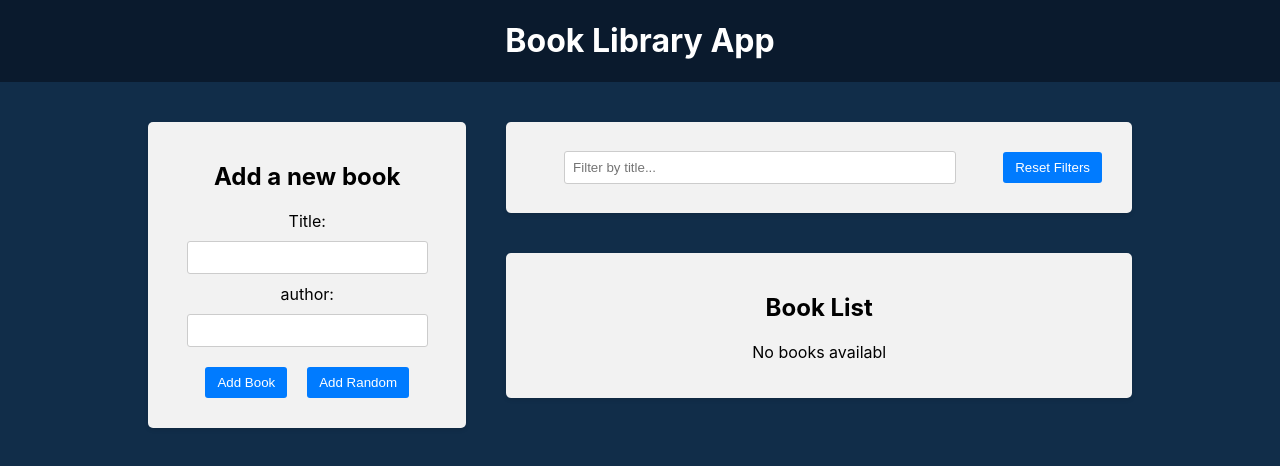
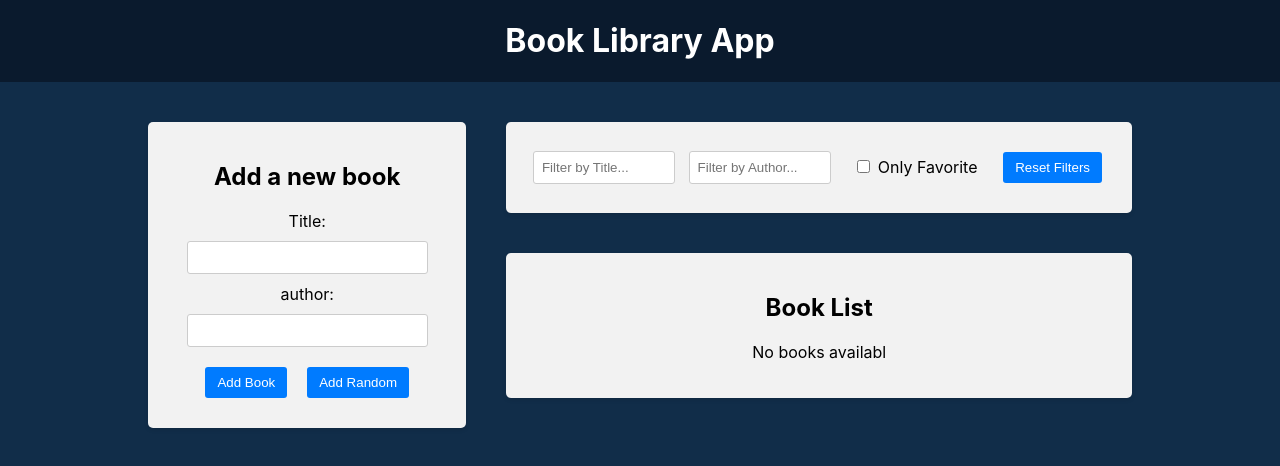
Before and after one commit to YehorIvanov/30-react-redux, a React (Create React App) app in the folder frontend/: page / in a window 1280 px wide. Shown: the top 466 px of the page. Built offline with nearby package versions, Linux system fonts and the light colour scheme.

Commit message:
Favorite chekbox filter

```diff
--- a/frontend/src/components/BookList/BookList.js
+++ b/frontend/src/components/BookList/BookList.js
@@ -5,13 +5,23 @@ import {
   deleteBook,
   toggleFavoriteBook,
 } from '../../redux/books/actionCreators';
-import { selectFilterTitle } from '../../redux/slices/filterSlice';
+import {
+  selectFilterAuthor,
+  selectFilterOnlyFavorite,
+  selectFilterTitle,
+} from '../../redux/slices/filterSlice';
 
 const BookList = () => {
   const books = useSelector((state) => state.books);
   const titleFilter = useSelector(selectFilterTitle);
-  const filteredBooks = books.filter((book) =>
-    book.title.toLowerCase().includes(titleFilter.toLowerCase())
+  const authorFilter = useSelector(selectFilterAuthor);
+  const onlyFavoriteFilter = useSelector(selectFilterOnlyFavorite);
+
+  const filteredBooks = books.filter(
+    (book) =>
+      book.title.toLowerCase().includes(titleFilter.toLowerCase()) &&
+      book.author.toLowerCase().includes(authorFilter.toLowerCase()) &&
+      (onlyFavoriteFilter ? book.isFavorite : true)
   );
   const dispatch = useDispatch();
   const handleDeleteBook = (id) => dispatch(deleteBook(id));
--- a/frontend/src/components/Filter/Filter.jsx
+++ b/frontend/src/components/Filter/Filter.jsx
@@ -3,16 +3,24 @@ import {
   selectFilterTitle,
   setTitleFilter,
   resetFilters,
-  // setAuthorFilter,
-  // setOnlyFavoriteFilter,
+  setAuthorFilter,
+  selectFilterAuthor,
+  selectFilterOnlyFavorite,
+  setOnlyFavoriteFilter,
 } from '../../redux/slices/filterSlice';
 import { useDispatch, useSelector } from 'react-redux';
 
 const Filter = () => {
   const filterTitle = useSelector(selectFilterTitle);
+  const filterAuthor = useSelector(selectFilterAuthor);
+  const filterOnlyFavorite = useSelector(selectFilterOnlyFavorite);
   const dispatch = useDispatch();
   const handleTitleFilterChange = (event) =>
     dispatch(setTitleFilter(event.target.value));
+  const handleAuthorFilterChange = (event) =>
+    dispatch(setAuthorFilter(event.target.value));
+  const handleOnlyFavoriteFilterChange = () =>
+    dispatch(setOnlyFavoriteFilter());
   const handleResetFilters = () => dispatch(resetFilters());
   return (
     <div className="app-block filter">
@@ -21,9 +29,27 @@ const Filter = () => {
           <input
             type="text"
             onChange={handleTitleFilterChange}
-            placeholder="Filter by title..."
+            placeholder="Filter by Title..."
             value={filterTitle}
           />
+        </div>
+        <div className="filter-group">
+          <input
+            type="text"
+            onChange={handleAuthorFilterChange}
+            placeholder="Filter by Author..."
+            value={filterAuthor}
+          />
+        </div>
+        <div className="filter-group">
+          <label>
+            <input
+              type="checkbox"
+              value={filterOnlyFavorite}
+              onChange={handleOnlyFavoriteFilterChange}
+            />{' '}
+            Only Favorite
+          </label>
         </div>
         <button type="button" onClick={handleResetFilters}>
           Reset Filters
--- a/frontend/src/redux/slices/filterSlice.js
+++ b/frontend/src/redux/slices/filterSlice.js
@@ -17,11 +17,11 @@ const filterSlice = createSlice({
     },
     setOnlyFavoriteFilter: (state, action) => {
       // you can mutate state thanks to Immer library
-      state.title = action.payload;
+      state.onlyFavorite = !state.onlyFavorite;
       //  you can also return new state as usally
       // return { ...state, onlyFavorite: action.payload };
     },
-    resetFilters: (state) => {
+    resetFilters: () => {
       return initialState;
     },
   },
@@ -34,4 +34,6 @@ export const {
   resetFilters,
 } = filterSlice.actions;
 export const selectFilterTitle = (state) => state.filter.title;
+export const selectFilterAuthor = (state) => state.filter.author;
+export const selectFilterOnlyFavorite = (state) => state.filter.onlyFavorite;
 export default filterSlice.reducer;
```
